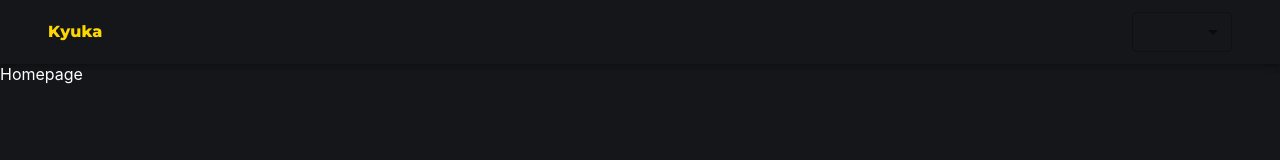
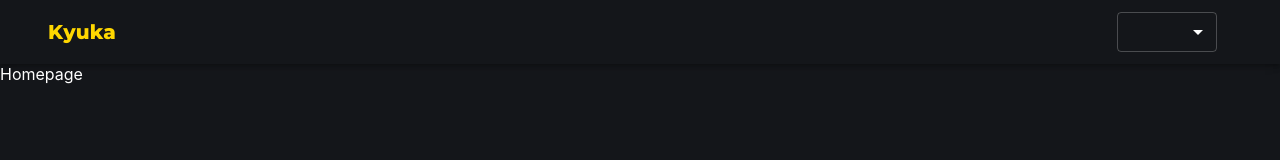
Before and after one commit to earth1168/kyuka, a React (Create React App) app in the folder kyuka/: page / in a window 1280 px wide. Shown: the top 160 px of the page. Built offline with nearby package versions, Linux system fonts and the light colour scheme.

Commit message:
Update darkTheme Icon

```diff
--- a/kyuka/src/components/Header.js
+++ b/kyuka/src/components/Header.js
@@ -1,4 +1,4 @@
-import { AppBar, Container, makeStyles, MenuItem, Select, Toolbar, Typography } from '@material-ui/core'
+import { AppBar, Container, createTheme, makeStyles, MenuItem, Select, Toolbar, Typography, ThemeProvider } from '@material-ui/core'
 import React from 'react'
 import { useHistory } from 'react-router-dom'
 
@@ -16,19 +16,29 @@ const Header = () => {
 
     const classes = useStyles();
     const history = useHistory();
+    const darkTheme = createTheme({
+        palette: {
+            primary: {
+                main: "#fff",
+            },
+            type: "dark",
+        },
+    });
     return (
+        <ThemeProvider theme = {darkTheme}>
         <AppBar color='transparent' position='static'>
             <Container>
                 <Toolbar>
                     <Typography
                         onClick={() => history.push("/")}
-                        className={classes.title}> Kyuka </Typography>
+                        className={classes.title}
+                        variant='h6'> Kyuka </Typography>
 
                     <Select variant="outlined"
                         style={{
                             width: 100,
                             height: 40,
-                            marginLeft: 15,
+                            marginRight: 15,
                     }}>
                         <MenuItem value={'USD'}>USD</MenuItem>
                         <MenuItem value={'THB'}>THB</MenuItem>
@@ -36,6 +46,7 @@ const Header = () => {
                 </Toolbar>
             </Container>
         </AppBar>
+        </ThemeProvider>
     )
 }
 
```
